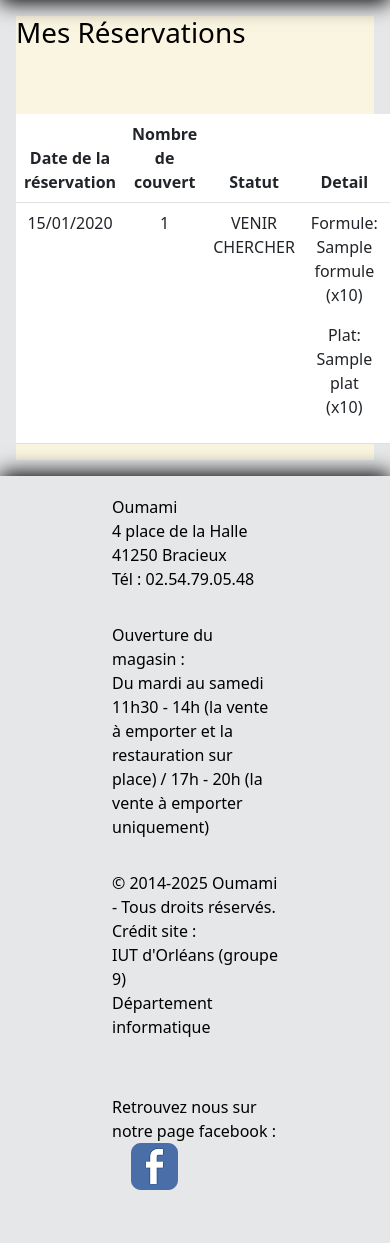
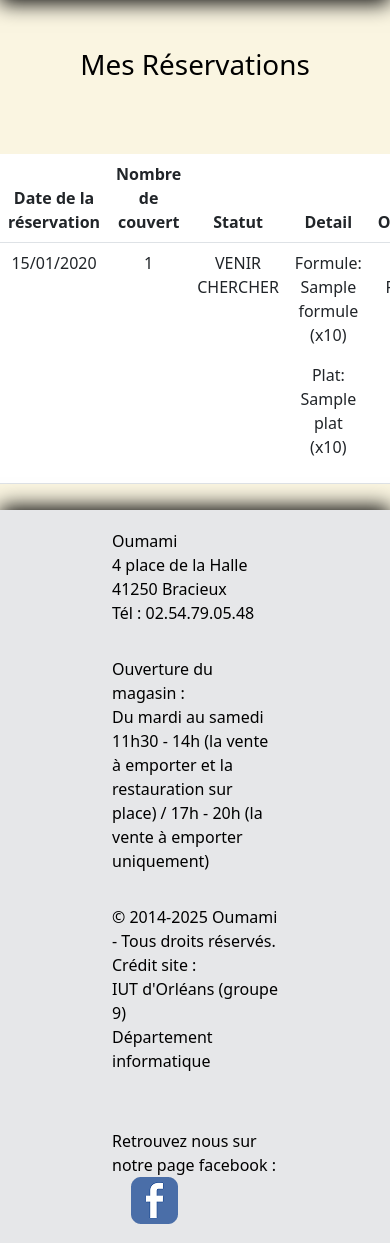
Before and after one commit to JorisVachey/SAE_Projet_groupe_9, a Flask app: page /mesreservation/ in a window 390 px wide; the page is wider, and only the part inside the window is pictured. Shown: the part 70-1313 px from the top of that part. Before the commit the page ends 1260 px from the top of that part, so only its background shows below. Run offline with Flask 3, Linux system fonts and the light colour scheme; a user stored in the database is signed in; tables that the repository leaves empty hold one stand-in row (values such as "Sample post"); parts of the project's set-up code (start-up, migrations or seed data) failed here and were passed over.

Commit message:
resolutions de bug de styles, d'affichages + ajustemment page resservation responsive

```diff
--- a/monApp/static/css/reservation.css
+++ b/monApp/static/css/reservation.css
@@ -1,6 +1,7 @@
 table{
     margin-top: 4em;
 }
+
 tr{
     text-align: center;
 }
@@ -8,6 +9,37 @@ tr{
 td{
     text-align: center;
 }
-main{
-    margin:1em;
+
+.reservation {
+    text-align: center;
+    margin-top: 3em;
 }
+
+@media screen and (max-width: 768px) {
+
+    .table-container {
+        width: 100%;
+        overflow-x: scroll;
+        -webkit-overflow-scrolling: touch;
+        padding-bottom: 10px;
+    }
+
+    .table-container::-webkit-scrollbar {
+        height: 8px;
+        display: block;
+    }
+
+    .table-container::-webkit-scrollbar-track {
+        background: #f1f1f1;
+        border-radius: 10px;
+    }
+
+    .table-container::-webkit-scrollbar-thumb {
+        background: #888;
+        border-radius: 10px;
+    }
+
+    .table-container::-webkit-scrollbar-thumb:hover {
+        background: #555;
+    }
+}
--- a/monApp/static/css/style_connection.css
+++ b/monApp/static/css/style_connection.css
@@ -39,10 +39,9 @@
     justify-content: center;
 }
 
-.mb-4{
+.mb-4 a{
   color: var(--text-gris);
-  text-decoration: none;
-
+  font-style: italic;
 }
 
 .card-login,
--- a/monApp/static/css/styles.css
+++ b/monApp/static/css/styles.css
@@ -275,4 +275,8 @@ footer article img {
     .menu .boutons_base li {
         margin: 0;
     }
+
+    .reglages_tel {
+        margin-bottom: 1em;
+    }
 }
--- a/monApp/static/css/styles_accueil.css
+++ b/monApp/static/css/styles_accueil.css
@@ -121,6 +121,7 @@
 .liste_plats {
     display: flex;
     flex-wrap: wrap;
+    gap: 3em;
     margin: 0 3em 2em 3em;
 }
 
@@ -177,7 +178,8 @@
     background-color: var(--text-gris);
 }
 
-.offre_titre h3 {
+.offre_titre h3,
+.plats_titre h3 {
     color: var(--text-gris);
 }
 
--- a/monApp/templates/base.html
+++ b/monApp/templates/base.html
@@ -57,7 +57,7 @@
                     <li  class="btn-conn"><a class="navbar-brand btn_reservations" href="{{ url_for('mes_reservations') }}">Mes réservations</a></li>
                     <li><a href="" id="profil"><img src="{{url_for ('static', filename='img/accueil/profil.png')}}" alt="image profil"></a></li>
                 {% else %}
-                    <article>
+                    <article class="reglages_tel">
                         <li class="btn-conn"><a class="navbar-brand btn_connection" href="{{ url_for('connection') }}">Se connecter</a></li>
                         <li class="btn-conn"><a class="navbar-brand btn_inscription" href="{{ url_for('inscription') }}">S'inscrire</a></li>
                     </article>
@@ -71,7 +71,11 @@
                         {% if current_user.is_authenticated %}
                             <p>Pseudo : {{ current_user.pseudonyme }}</p>
                             <p>Téléphone : {{ current_user.numtelUser }}</p>
-                            <p>Banni : {{ current_user.est_banni }}</p>
+                            {% if current_user.est_banni %}
+                                <p>Banni : oui</p>
+                            {% else %}
+                                <p>Banni : non</p>
+                            {% endif %}
                             <li  class="btn-conn"><a class="navbar-brand btn_deconnection" href="{{ url_for('deconnection') }}">Se déconnecter</a></li>
                         {% else %}
                             <p>Utilisateur non connecté</p>
--- a/monApp/templates/reservation.html
+++ b/monApp/templates/reservation.html
@@ -6,9 +6,11 @@
 
 {% block main %}
 
+<section class="reservation">
     <h1>Mes Réservations</h1>
 
     {% if reservations %}
+    <div class="table-container">
         <table class="table">
             <thead>
                 <tr>
@@ -39,8 +41,10 @@
                 {% endfor %}
             </tbody>
         </table>
+    </div>
     {% else %}
         <p>Vous n'avez pas encore de réservations.</p>
     {% endif %}
+</section>
 
 {% endblock %}
```
Also changed, not shown: monApp/static/css/style_chartre.css (+12 -0 lines), monApp/templates/chartre.html (+5 -4 lines). Lines whose indentation alone changed are shown as unchanged.
